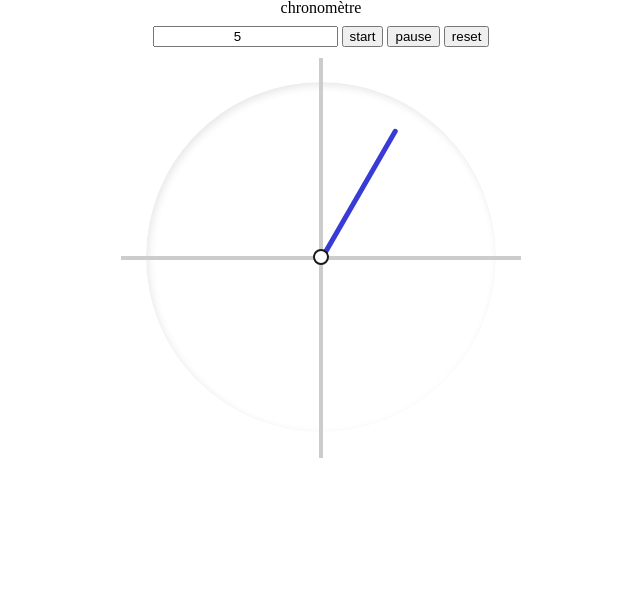
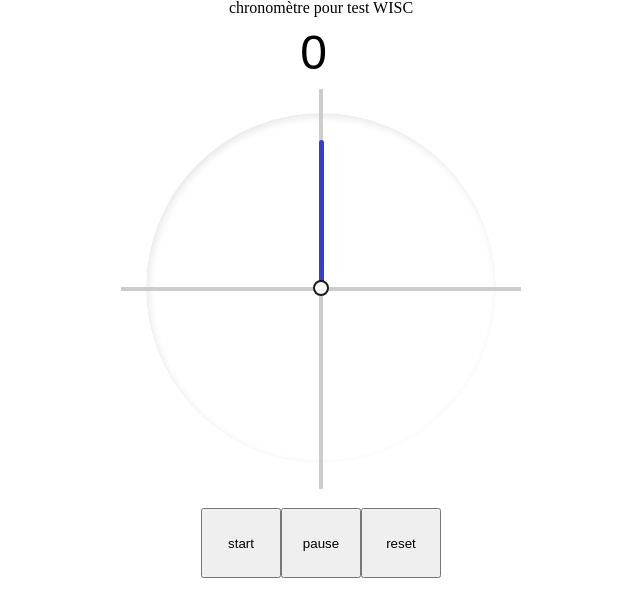
Before and after one commit to patrickletourneux/bene-chronometre, a plain HTML site: page index.html in a window 1280 px wide. Shown: the whole page, without its empty margins (319-959 px from the left). Drawn offline with Linux system fonts and the light colour scheme.

Commit message:
fonctionnement ok

```diff
--- a/clock.js
+++ b/clock.js
@@ -1,13 +1,39 @@
 
-var second = 0;
+// initialisation
+document.getElementById('time-mesurement').value = 0;
+var second = 6;
+
+// function
 function chrono() {
     document.querySelector('.seconde').style.transform = `rotate(${second}deg)`;
-    document.getElementById('time-mesurement').value = second/6
-    second = second+6;
+    document.getElementById('time-mesurement').value = second / 6
+    second = second + 6;
 
 }
-chrono()
-setInterval(chrono, 1000);
+var myIntreval;
+const start = () => {
+    myIntreval = setInterval(chrono, 1000);
+}
+const pause = () => {
+    clearInterval(myIntreval);
+}
+const reset = () => {
+    clearInterval(myIntreval);
+    document.getElementById('time-mesurement').value = 0;
+    document.querySelector('.seconde').style.transform = `rotate(0deg)`;
+    second = 6;
+}
+
+// evenements
+document.getElementById('button_start')
+    .addEventListener('click', start);
+
+document.getElementById('button_pause')
+    .addEventListener('click', pause);
+
+document.getElementById('button_reset')
+    .addEventListener('click', reset);
+
 
 
 // clock();
--- a/index.html
+++ b/index.html
@@ -7,16 +7,16 @@
     <meta name="viewport" content="width=device-width, initial-scale=1.0">
     <link rel="stylesheet" href="reset.css">
     <link rel="stylesheet" href="style.css">
-    <title>horloge</title>
+    <title>chronomètre</title>
 </head>
 
 <body>
-    <div>chronomètre</div>
+    <div>chronomètre pour test WISC</div>
     <div class="user_gui">
         <input type="number" id="time-mesurement">
-        <button>start</button>
-        <button>pause</button>
-        <button>reset</button>
+        <!-- <button id='button_start'>start</button>
+        <button id='button_pause'>pause</button>
+        <button id='button_reset'>reset</button> -->
     </div>
 
 
@@ -30,6 +30,12 @@
             <span class="dot"></span>
         </div>
     </div>
+    <div class="user_gui">
+        <!-- <input type="number" id="time-mesurement"> -->
+        <button id='button_start'>start</button>
+        <button id='button_pause'>pause</button>
+        <button id='button_reset'>reset</button>
+    </div>
 </body>
 <script src="clock.js"></script>
 
--- a/style.css
+++ b/style.css
@@ -9,6 +9,7 @@ body{
 
 .clock {
     margin-top: 30px;
+    margin-bottom: 30px;
     border-radius: 50%;
     background: #fff;
     border: 5px solid white;
@@ -56,7 +57,7 @@ body{
     border-radius: 4px;
     background: hsl(239, 66%, 53%);
     transform-origin: bottom center;
-    transform: rotate(180deg);
+    transform: rotate(0deg);
 }
 .dot {
     position: absolute;
@@ -99,8 +100,20 @@ body{
 
 .user_gui{
     margin-top: 10px;
+    display: flex;
+    justify-content: space-around;
+    align-items: center;
 }
 
 input {
     text-align: center;
+    font-size: 3rem;
+    height: 50px;
+    width: 100px;
+    border: none;
 }
+
+button{
+    height: 70px;
+    width: 80px;
+}
```
